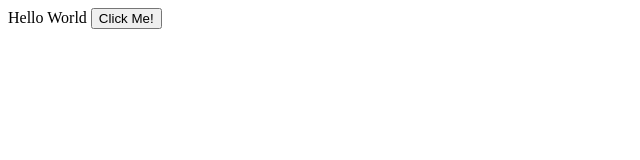
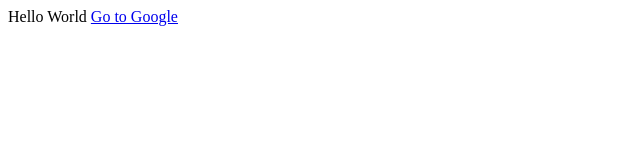
Before and after one commit to matthieuhelary/upscope-test, a plain HTML site: page index.html in a window 1280 px wide. Shown: the whole page, without its empty margins (0-640 px from the left). Drawn offline with Linux system fonts and the light colour scheme.

Commit message:
Change button to link

```diff
--- a/index.html
+++ b/index.html
@@ -1,5 +1,5 @@
 Hello World
-<button type="button">Click Me!</button>
+<a href="wwww.google.fr">Go to Google</a>
 
 <script>
 (function(w, u, d){var i=function(){i.c(arguments)};i.q=[];i.c=function(args){i.q.push(args)};var l = function(){var s=d.createElement('script');s.type='text/javascript';s.async=true;s.src='https://code.upscope.io/ZDEjvCNNwg.js';var x=d.getElementsByTagName('script')[0];x.parentNode.insertBefore(s,x);};if(typeof u!=="function"){w.Upscope=i;l();}})(window, window.Upscope, document);
```
